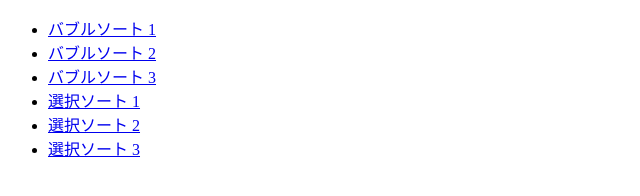
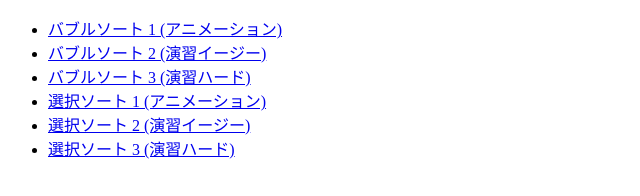
Before and after one commit to Pro-ktmr/learn-sorting-algorithms-ce172, a plain HTML site: page index.html in a window 1280 px wide. Shown: the whole page, without its empty margins (0-640 px from the left). Drawn offline with Linux system fonts and the light colour scheme.

Commit message:
Update index.html

```diff
--- a/index.html
+++ b/index.html
@@ -8,12 +8,12 @@
 
 <body>
   <ul>
-    <li><a href="animation.html?algorithm=bubble_sort&pattern=1">バブルソート 1</a></li>
-    <li><a href="practice.html?algorithm=bubble_sort&pattern=1">バブルソート 2</a></li>
-    <li><a href="practice.html?algorithm=bubble_sort&pattern=2">バブルソート 3</a></li>
-    <li><a href="animation.html?algorithm=selection_sort&pattern=3">選択ソート 1</a></li>
-    <li><a href="practice.html?algorithm=selection_sort&pattern=3">選択ソート 2</a></li>
-    <li><a href="practice.html?algorithm=selection_sort&pattern=4">選択ソート 3</a></li>
+    <li><a href="animation.html?algorithm=bubble_sort&pattern=1">バブルソート 1 (アニメーション)</a></li>
+    <li><a href="practice.html?algorithm=bubble_sort&pattern=1">バブルソート 2 (演習イージー)</a></li>
+    <li><a href="practice.html?algorithm=bubble_sort&pattern=2">バブルソート 3 (演習ハード)</a></li>
+    <li><a href="animation.html?algorithm=selection_sort&pattern=3">選択ソート 1 (アニメーション)</a></li>
+    <li><a href="practice.html?algorithm=selection_sort&pattern=3">選択ソート 2 (演習イージー)</a></li>
+    <li><a href="practice.html?algorithm=selection_sort&pattern=4">選択ソート 3 (演習ハード)</a></li>
   </ul>
 </body>
 
```
